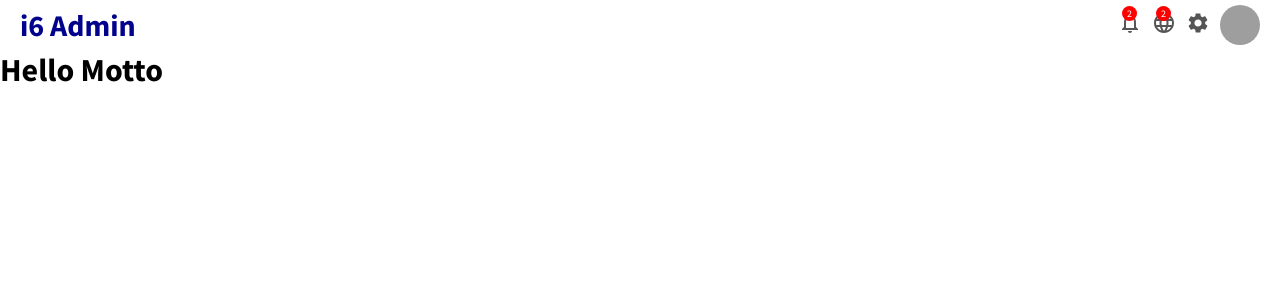
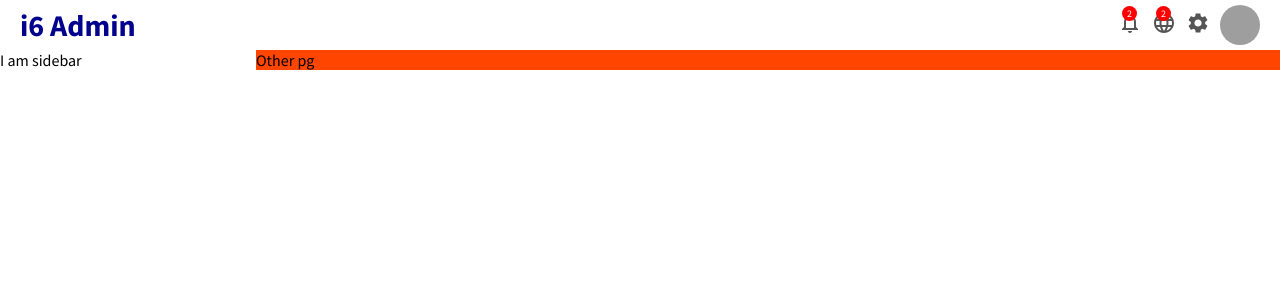
Before and after one commit to Isrealsix/admindashboard, a React (Create React App) app: page / in a window 1280 px wide. Shown: the top 300 px of the page. Built offline with nearby package versions, Linux system fonts and the light colour scheme; grey boxes are pictures that could not be loaded.

Commit message:
added the sidebar component

```diff
--- a/src/App.css
+++ /dev/null
@@ -1,38 +0,0 @@
-.App {
-  text-align: center;
-}
-
-.App-logo {
-  height: 40vmin;
-  pointer-events: none;
-}
-
-@media (prefers-reduced-motion: no-preference) {
-  .App-logo {
-    animation: App-logo-spin infinite 20s linear;
-  }
-}
-
-.App-header {
-  background-color: #282c34;
-  min-height: 100vh;
-  display: flex;
-  flex-direction: column;
-  align-items: center;
-  justify-content: center;
-  font-size: calc(10px + 2vmin);
-  color: white;
-}
-
-.App-link {
-  color: #61dafb;
-}
-
-@keyframes App-logo-spin {
-  from {
-    transform: rotate(0deg);
-  }
-  to {
-    transform: rotate(360deg);
-  }
-}
--- a/src/App.js
+++ b/src/App.js
@@ -1,11 +1,17 @@
+import { Fragment } from 'react';
+import Sidebar from './components/sidebar/Sidebar';
 import Topbar from './components/Topbar';
+import classes from './App.module.css';
 
 function App() {
 	return (
-		<div className="App">
+		<Fragment>
 			<Topbar />
-			<h1>Hello Motto</h1>
-		</div>
+			<div className={classes.container}>
+				<Sidebar />
+				<div className={classes.others}>Other pg</div>
+			</div>
+		</Fragment>
 	);
 }
 
--- /dev/null
+++ b/src/App.module.css
@@ -0,0 +1,8 @@
+.container {
+  display: flex;
+}
+
+.others {
+  flex: 4;
+  background-color: orangered;
+}
--- /dev/null
+++ b/src/components/sidebar/Sidebar.js
@@ -0,0 +1,8 @@
+import React from 'react';
+import classes from './Sidebar.module.css';
+
+function Sidebar() {
+	return <div className={classes.sidebar}>I am sidebar</div>;
+}
+
+export default Sidebar;
--- /dev/null
+++ b/src/components/sidebar/Sidebar.module.css
@@ -0,0 +1,3 @@
+.sidebar {
+    flex: 1;
+}
```
